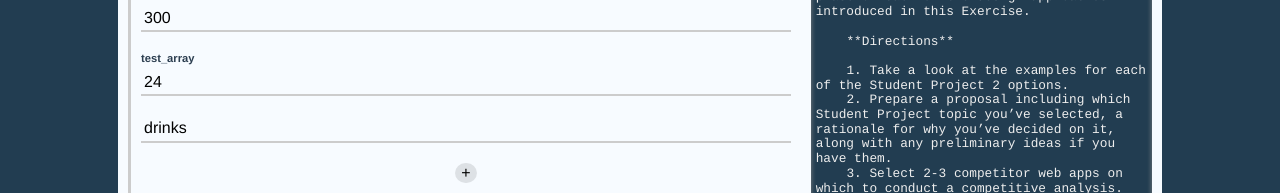
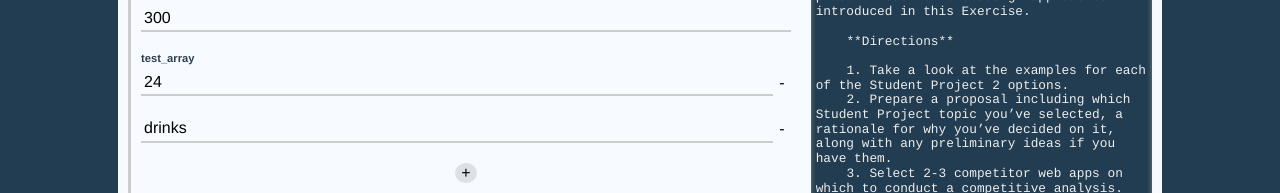
Before and after one commit to samlawski/yedit, a Vue app: page /#/ in a window 1280 px wide. Shown: the part 391-584 px from the top of the page. Built offline with nearby package versions, Linux system fonts and the light colour scheme.

Commit message:
removing items from array

```diff
--- a/src/components/FormArr.vue
+++ b/src/components/FormArr.vue
@@ -1,7 +1,8 @@
 <template lang="html">
   <div class="editor__arr">
     <div class="editor__arr__item" v-for="(val, i) in arr" :key="`editable-wrapper-arr-${i}`">
-      <FormFieldGroup v-model="arr[i]" />
+      <FormFieldGroup class="field" v-model="arr[i]" />
+      <button type="button" name="button" @click="removeItem(i)">-</button>
     </div>
 
     <div class="editor__add-item">
@@ -23,7 +24,8 @@ export default {
     isNumOrStr: val => isNumOrStr(val),
     isArr: val => isArr(val),
     isObj: val => isObj(val),
-    addItem: function(){ this.arr.push("") }
+    addItem: function(){ this.arr.push("") },
+    removeItem: function(i){ this.arr.splice(i, 1) }
   }
 }
 </script>
@@ -34,6 +36,11 @@ export default {
 }
 .editor__arr__item {
   margin-bottom: 20px;
+
+  display: flex;
+
+  .field { flex-grow: 1 }
+  button { flex-grow: 0 }
 }
 
 
--- a/src/views/Home.vue
+++ b/src/views/Home.vue
@@ -22,7 +22,7 @@
 
     <div class="editor">
 
-      <div @input="handleFormEdits" class="editor__form">
+      <div @input="handleFormEdits" @click="handleFormEdits" class="editor__form">
         <FormFieldGroup v-model="editableObj" />
       </div>
 
```
